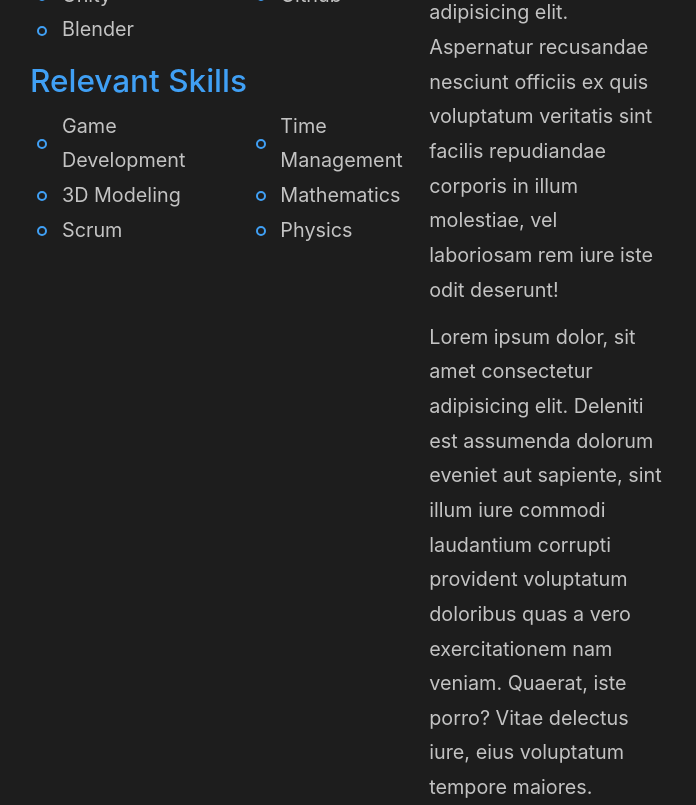
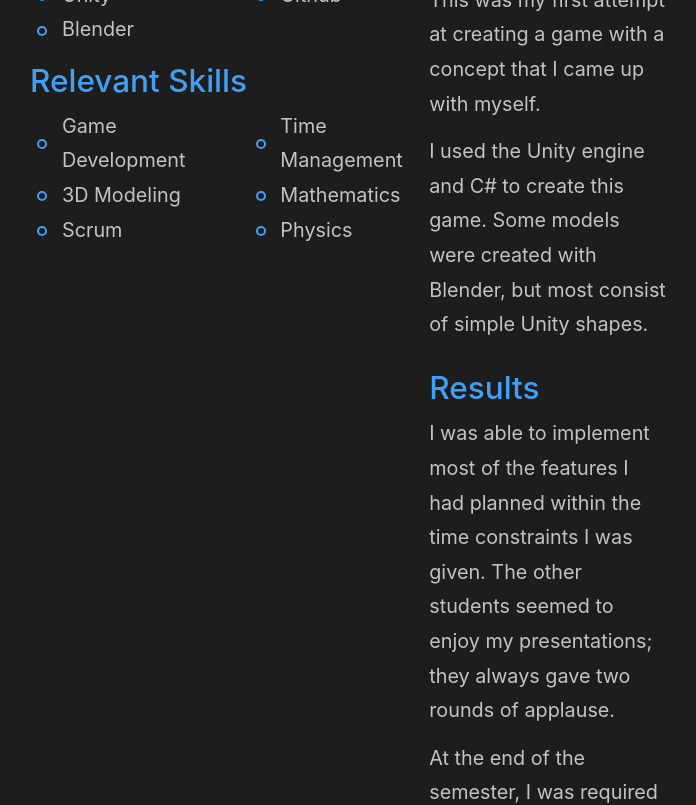
Before and after one commit to Dylan-Dotti/React-Portfolio-Website, a React (Create React App) app: page /projects in a window 1280 px wide. Shown: the part 800-1605 px from the top of the page, without its empty margins (130-826 px from the left). Built offline with nearby package versions, Linux system fonts and the light colour scheme.

Commit message:
Add remaining overview sections

```diff
--- a/src/Data/ProjectData.tsx
+++ b/src/Data/ProjectData.tsx
@@ -6,6 +6,22 @@ const deviantProjectData: IProjectData = {
     name: "Deviant",
     description: "A game made with the Unity engine for my senior capstone project. Coding was done in C#. Utilized 3D models I created with Blender. Awarded as best project in a pool of about 30 student projects.",
     shortDescription: "A game made with the Unity engine for my senior capstone project.",
+    overviewSections: [
+        {
+            title: "Overview",
+            content: [
+                "I Created this game during my final semester at CNU for my capstone project seminar. It's a top-down, semi-randomized, wave-based survival shooter. I sometimes like to think of it as a more complex version of the classic arcade game Asteroids. This was my first attempt at creating a game with a concept that I came up with myself.",
+                "I used the Unity engine and C# to create this game. Some models were created with Blender, but most consist of simple Unity shapes."
+            ]
+        },
+        {
+            title: "Results",
+            content: [
+                "I was able to implement most of the features I had planned within the time constraints I was given. The other students seemed to enjoy my presentations; they always gave two rounds of applause.",
+                "At the end of the semester, I was required to participate in a poster session where I presented my project to anyone who was interested. I and another student tied for best project in a pool of about 30 student projects. I consider that day to be one of the proudest of my life."
+            ]
+        }
+    ],
     startDate: new Date(2020, 5, 1),
     technologies: ["C#", "Unity", "Blender", "Visual Studio", "Github"],
     skills: ["Game Development", "3D Modeling", "Scrum", "Time Management", "Mathematics", "Physics"],
@@ -123,6 +139,27 @@ const pokemonClassifierData: IProjectData = {
     id: 5,
     name: "Pokémon Classifier",
     description: "A machine learning model that classifies Pokémon given an image of the Pokémon. Uses Python and the Keras library.",
+    overviewSections: [
+        {
+            title: "Overview",
+            content: [
+                "This is a small app I created to try my hand at making deep learning image classifiers. The execution is simple - the user provides an image of a Pokémon, and the app will attempt to identify it by name.",
+                "I chose Python as the language for this project, as it is generally the favored language for machine learning. I used the Keras library to create and train the CNN models on a dataset of Pokémon images. A minimal Tkinter GUI is used to select the image and view the results."
+            ]
+        },
+        {
+            title: "Challenges",
+            content: [
+                "My biggest setback on this project was the lack of sufficient images to train the model on. Most of the Pokémon only had a couple dozen images or less. I eventually narrowed the scope to 5 Pokémon which had many more images than the others. The models could also take a long time to train between edits, which slowed my progress significantly."
+            ]
+        },
+        {
+            title: "Results",
+            content: [
+                "I was able to train a model that had between 50-60% accuracy on my dataset before I decided to move on to other projects. It's likely that I needed a larger dataset to produce better results, as changes to the model architecture and hyperparameters did not appear to have much effect."
+            ]
+        }
+    ],
     startDate: new Date(2019, 5, 1),
     technologies: ["Python", "VS Code", "Keras", "Tkinter"],
     skills: ["Machine Learning"],
@@ -196,9 +233,31 @@ const portfolioWebsiteData: IProjectData = {
     id: 8,
     name: "This Website",
     description: "The website you are currently viewing. Uses React with Sass and Typescript.",
+    overviewSections: [
+        {
+            title: "Overview",
+            content: [
+                "I decided to create this website following my full-stack development position at Swisslog. I was confident that my skills had progressed to the point that I could create a full website on my own, and I felt it was time to dedicate the effort to creating a website that would showcase my skills and accomplishments.",
+                "The website is coded using React with Typescript and Sass. {HostingPlatform} is used for hosting."
+            ]
+        },
+        {
+            title: "Challenges",
+            content: [
+                "The most difficult part of web development for me is always deciding on a color scheme. I decided to keep things simple for now and have implemented a mostly monochromatic palette. I also find that designing a layout is generally much more difficult than coding it. I will also add that this site required at least as much of my writing ability as it did my coding ability."
+            ]
+        },
+        {
+            title: "Results",
+            content: [
+                "Well, it's working right now isn't it? At least I hope so."
+            ]
+        }
+    ],
     startDate: new Date(2021, 0, 1),
-    technologies: ["React", "Sass", "Typescript", "Github", "VS Code", "NodeJS"],
+    technologies: ["HTML", "React", "Sass", "Typescript", "Github", "VS Code", "NodeJS"],
     skills: ["UI/UX", "Responsive Design", "Web Development"],
+    imgSrc: "./img/PortfolioWebsite/website_home.png",
     codeSrc: "https://github.com/Dylan-Dotti/React-Portfolio-Website"
 }
 
```
